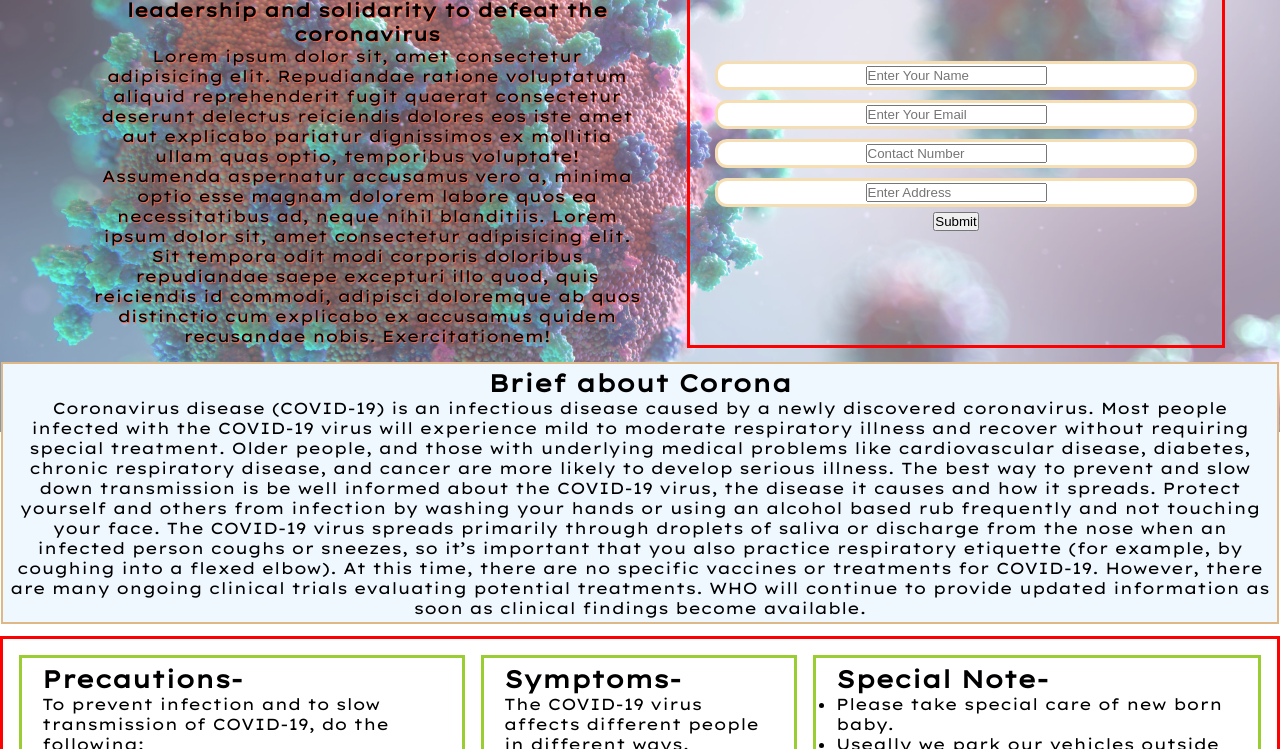
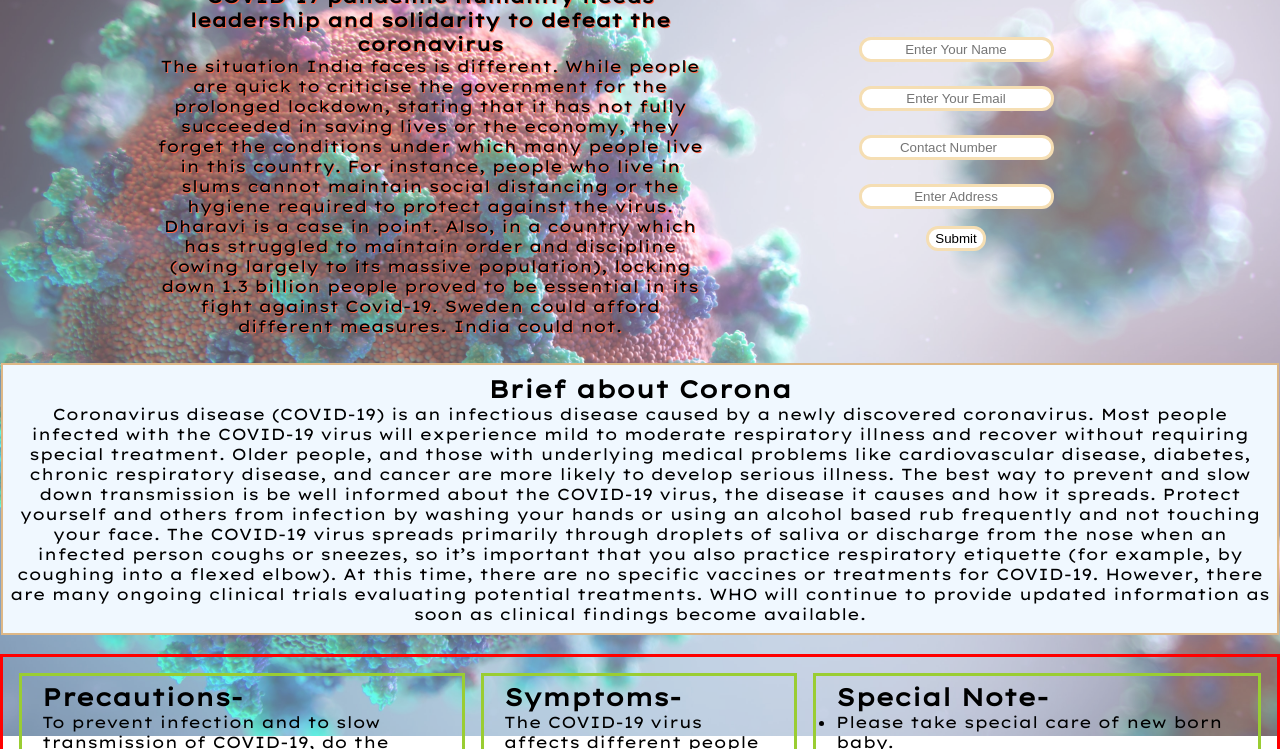
Before and after one commit to mukulnarware/micky, a plain HTML site: page public/index.html in a window 1280 px wide. Shown: the part 114-863 px from the top of the page. Drawn offline with Linux system fonts and the light colour scheme.

Commit message:
my first commit

```diff
--- a/index.html.html
+++ b/public/index.html
@@ -25,18 +25,18 @@
 
         <div class="homeContent myFont">
 
-            <h1>Worried about COVID-19</h1>
+            <h1>Worried about COVID-19 ?</h1>
             <h3> COVID-19 pandemic
                 Humanity needs leadership and
                 solidarity to defeat the coronavirus</h3>
             <p>
-                Lorem ipsum dolor sit, amet consectetur adipisicing elit. Repudiandae ratione voluptatum aliquid
-                reprehenderit fugit quaerat consectetur deserunt delectus reiciendis dolores eos iste amet aut explicabo
-                pariatur dignissimos ex mollitia ullam quas optio, temporibus voluptate! Assumenda aspernatur accusamus
-                vero a, minima optio esse magnam dolorem labore quos ea necessitatibus ad, neque nihil blanditiis.
-                Lorem ipsum dolor sit, amet consectetur adipisicing elit. Sit tempora odit modi corporis doloribus
-                repudiandae saepe excepturi illo quod, quis reiciendis id commodi, adipisci doloremque ab quos
-                distinctio cum explicabo ex accusamus quidem recusandae nobis. Exercitationem!</p>
+                The situation India faces is different. While people are quick to criticise the government for the
+                prolonged lockdown, stating that it has not fully succeeded in saving lives or the economy, they forget
+                the conditions under which many people live in this country. For instance, people who live in slums
+                cannot maintain social distancing or the hygiene required to protect against the virus. Dharavi is a
+                case in point. Also, in a country which has struggled to maintain order and discipline (owing largely to
+                its massive population), locking down 1.3 billion people proved to be essential in its fight against
+                Covid-19. Sweden could afford different measures. India could not.</p>
         </div>
 
         <form action="" class="form">
@@ -53,6 +53,7 @@
 
 
     <div class="overview allText">
+
         <h2>Brief about Corona </h2>
 
         <p> Coronavirus disease (COVID-19) is an infectious disease caused by a newly discovered coronavirus.
@@ -112,9 +113,9 @@
 
             </ul>
             <div class="image">
-                <img src="pics/handwash.jpg" alt="HANDWASH">
-                <img src="pics/womenwithmask.jpg" alt="hotwomens">
-                <img src="pics/mask.jpg" alt="MASK">
+                <img src="../pics/handwash.jpg" alt="HANDWASH">
+                <img src="../pics/womenwithmask.jpg" alt="hotwomens">
+                <img src="../pics/mask.jpg" alt="MASK">
             </div>
 
 
@@ -178,8 +179,8 @@
 
             <div class="hot">
 
-                <img src="pics/womenwithmask.jpg" alt="hotwomens">
-                <img src="pics/mukul.jpg" alt="hott">
+                <img src="../pics/womenwithmask.jpg" alt="hotwomens">
+                <img src="../pics/mukul.jpg" alt="hott">
 
             </div>
 
--- a/myPage.css
+++ b/public/myPage.css
@@ -1,6 +1,6 @@
 *{
     margin: 0px;
-    padding: 0px;
+    padding: 0px 0px;
 }
 
 /* navbar */
@@ -18,12 +18,19 @@
     flex-direction: column;
     margin: 2px 4px;
     padding: 2px 16px;
-    width: 500px;
+    width: 380px;
     height: 400px;
     justify-content: center;
-    border: solid red;
+    /* border: solid red; */
 }
 .inbox{
+
+    margin: 5px 9px;
+    padding: 2px 6px;
+
+}
+input{
+     text-align: center;
     margin: 5px 9px;
     padding: 2px 6px;
     border: solid wheat;
@@ -33,7 +40,8 @@
 .btn{display: block;
 
     font: 1em sans-serif;
-    /* border: solid white; */
+
+    border: solid bl;
     /* background-color: tomato; */
 
 }
@@ -78,18 +86,18 @@
 .home:before
 {
         content:"";
-        background: url("pics/bg.jpg") no-repeat center center/cover;
+        background: url("../pics/bg.jpg") no-repeat center center/cover;
         position: absolute;
         opacity: 0.73;
-        height: 62%;
+        height: 100%;
         width: 100%;
         z-index: -1;
 
 
 }
 .overview{
-    margin: 12px 1px ;
-    padding:4px 6px;
+    margin: 19px 1px ;
+    padding:9px 6px;
     text-align:center;;
     border: 2px solid burlywood;
     background-color:aliceblue;
```
Also changed, not shown: public/random.js (renamed from random.js).
